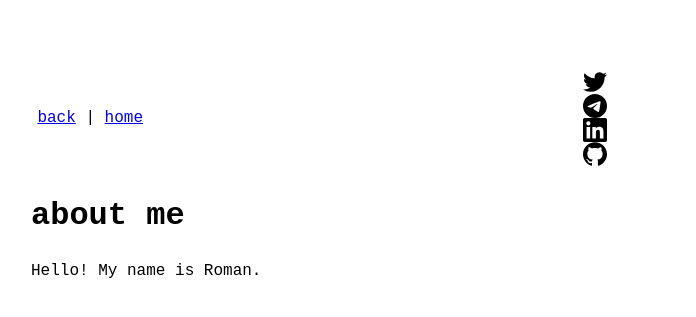
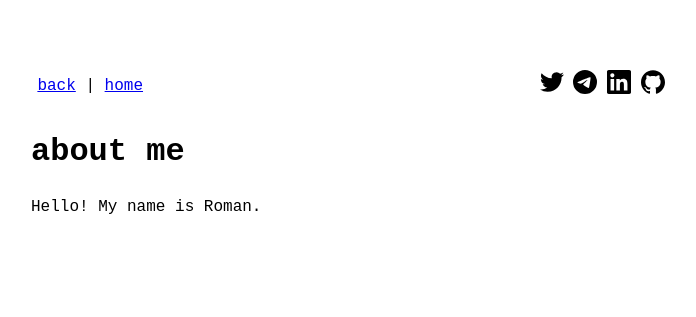
Before and after one commit to polo7/polo7.github.io, a Jekyll site: the page built from about.md, in a window 1280 px wide. Shown: the top 317 px of the page, without its empty margins (289-985 px from the left). Built offline with Jekyll 4.4.1, drawn with Linux system fonts in a browser that asks for light colours.

Commit message:
Update back_link.html

```diff
--- a/_includes/back_link.html
+++ b/_includes/back_link.html
@@ -6,10 +6,10 @@
       <a href="{{ "/" | relative_url }}">{{ site.theme_config.back_home_text }}</a>
     </td>
     <td align="right" style="border-style: none !important;">
-      <a href="https://twitter.com/ohmypolo"><img src="/assets/img/twitter.svg" height="24" width="24" alt="Twitter"></a>
-      <a href="https://t.me/polo777"><img src="/assets/img/telegram.svg" height="24" width="24" alt="Telegram"></a>
-      <a href="https://linkedin.com/"><img src="/assets/img/linkedin.svg" height="24" width="24" alt="LinkedIn"></a>
-      <a href="https://github.com/polo7"><img src="/assets/img/github.svg" height="24" width="24" alt="GitHub"></a>
+      <a href="https://twitter.com/ohmypolo"><img src="/assets/img/twitter.svg" height="24" width="24" alt="Twitter" style="display: inline-block !important;"></a>
+      <a href="https://t.me/polo777"><img src="/assets/img/telegram.svg" height="24" width="24" alt="Telegram" style="display: inline-block !important;"></a>
+      <a href="https://linkedin.com/"><img src="/assets/img/linkedin.svg" height="24" width="24" alt="LinkedIn" style="display: inline-block !important;"></a>
+      <a href="https://github.com/polo7"><img src="/assets/img/github.svg" height="24" width="24" alt="GitHub" style="display: inline-block !important;"></a>
     </td>
   </tr>
 </table>
```
